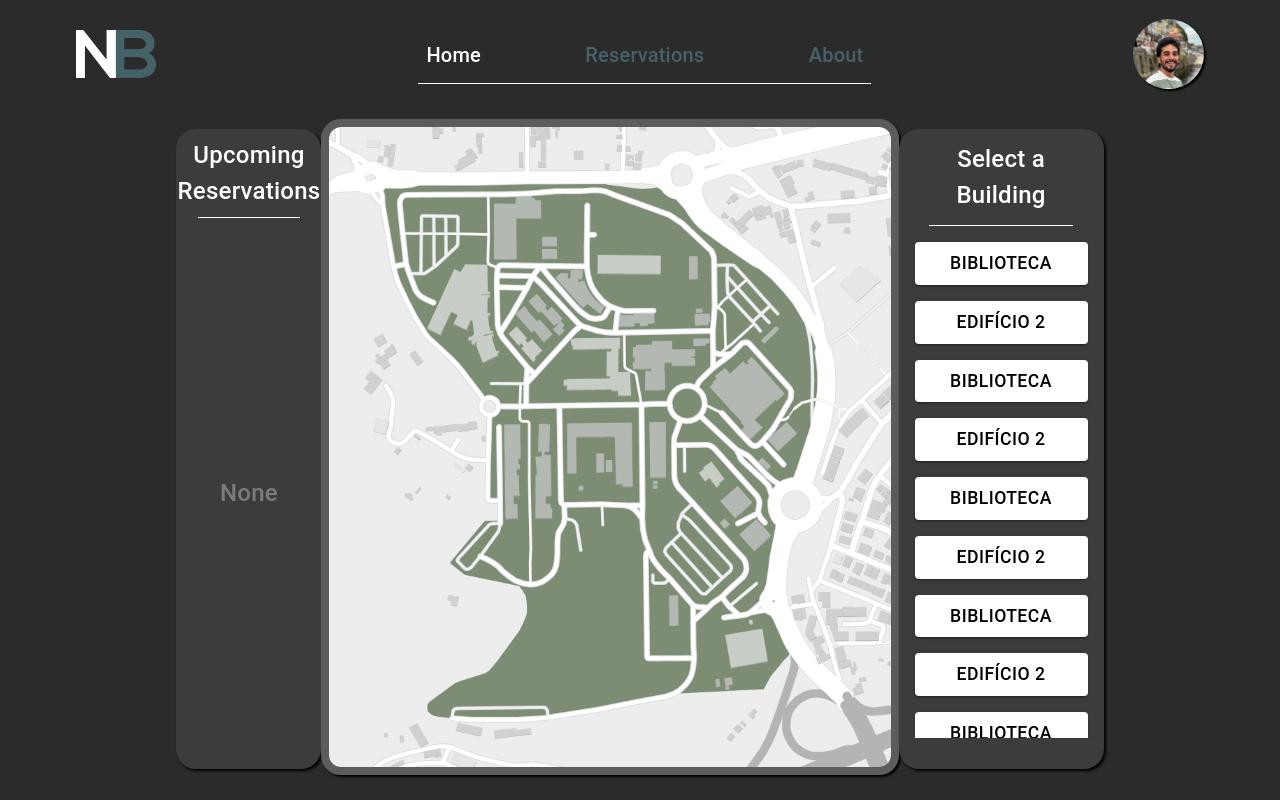
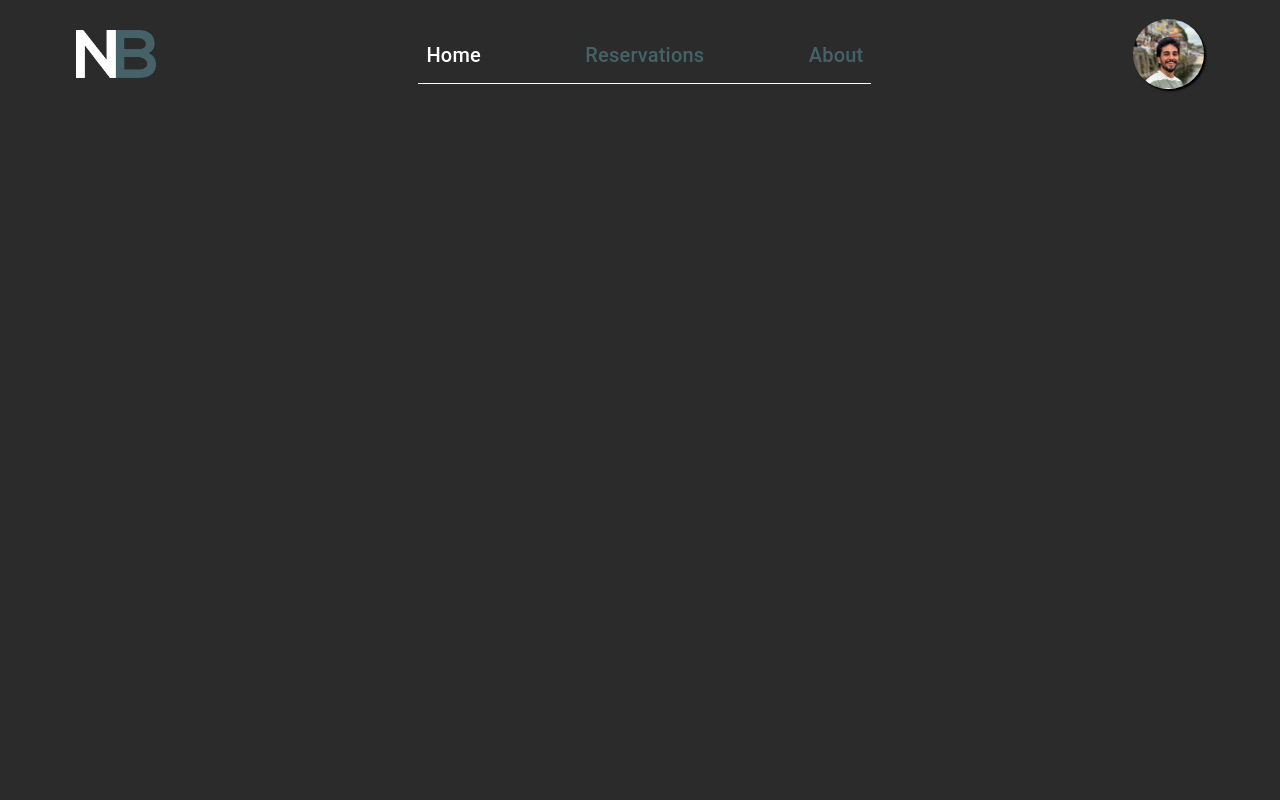
Before and after one commit to dcosta500/nova-booking, a React (Create React App) app: page / in a window 1280 px wide. Built offline with nearby package versions, Linux system fonts and the light colour scheme.

Commit message:
Introduced routing to the website

```diff
--- a/package.json
+++ b/package.json
@@ -13,6 +13,7 @@
     "@testing-library/user-event": "^13.5.0",
     "react": "^18.2.0",
     "react-dom": "^18.2.0",
+    "react-router-dom": "^6.18.0",
     "react-scripts": "5.0.1",
     "web-vitals": "^2.1.4"
   },
--- a/src/App.js
+++ b/src/App.js
@@ -1,7 +1,12 @@
 import NovaBooking from "./app/NovaBooking";
+import { BrowserRouter as Router } from "react-router-dom";
 
 function App() {
-  return <NovaBooking />;
+  return (
+    <Router>
+      <NovaBooking />
+    </Router>
+  );
 }
 
 export default App;
--- a/src/app/NovaBooking.js
+++ b/src/app/NovaBooking.js
@@ -1,6 +1,7 @@
 import { Box } from "@mui/material";
 import Navbar from "./NavBar/Navbar";
 import HomePage from "./Pages/HomePage/HomePage";
+import { Route, Routes } from "react-router-dom";
 
 // css
 import "src/styles/NovaBooking.css";
@@ -9,7 +10,11 @@ const NovaBooking = () => {
   return (
     <Box className="novabooking">
       <Navbar />
-      <HomePage />
+      <div className="site-body">
+        <Routes>
+          <Route path="/nova-booking" element={<HomePage />} />
+        </Routes>
+      </div>
     </Box>
   );
 };
```
Also changed, not shown: 1 other file (tests, documents, lock files or other folders).
